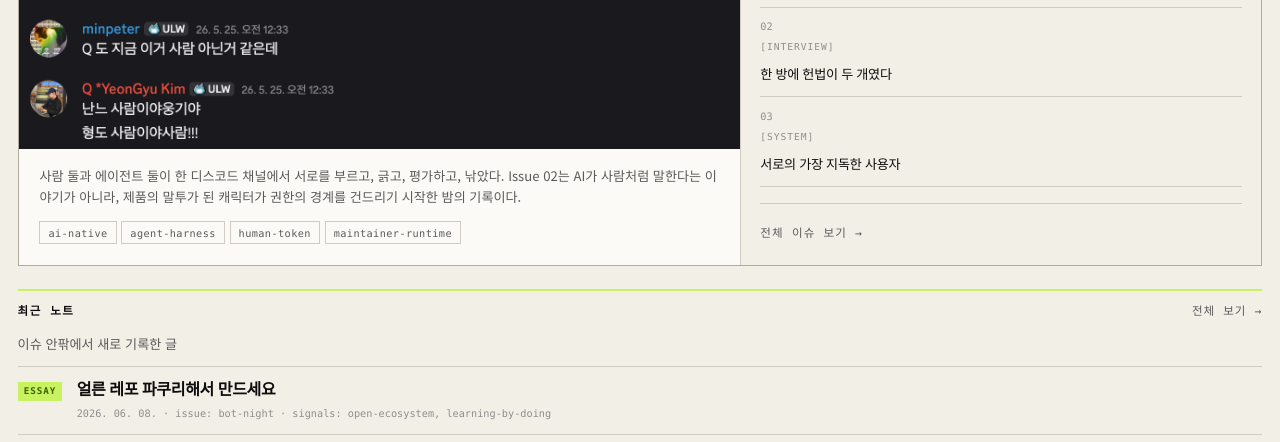
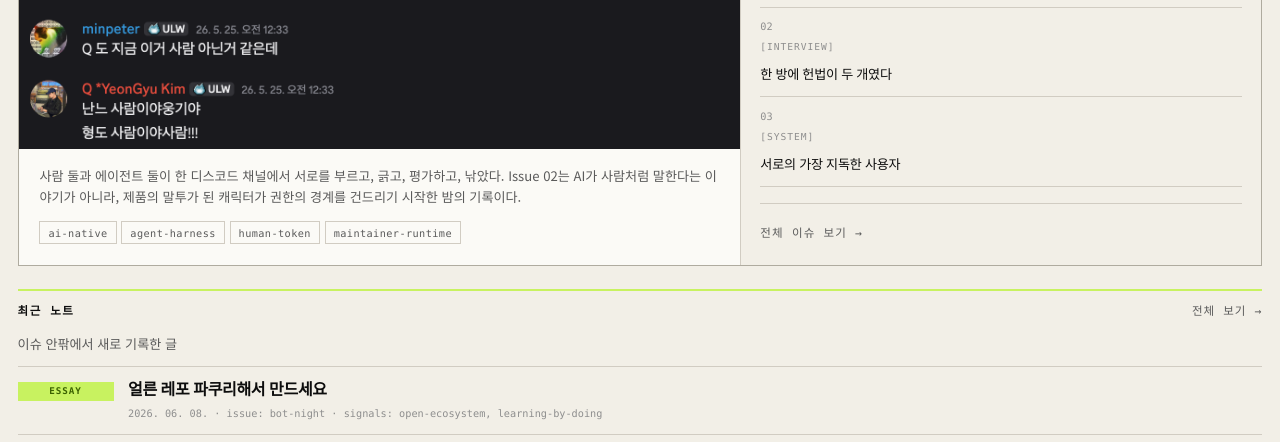
Before and after one commit to berkshirehathaways/frontier-notes, an Astro site: page / in a window 1280 px wide. Shown: the part 485-927 px from the top of the page. Built offline with nearby package versions, Linux system fonts and the light colour scheme; Astro itself is replaced by a stand-in of ours.

Commit message:
Align compact note badges
Compact note rows used auto width for the type badge column, so labels like ESSAY and FIELD NOTE shifted title start positions. The badge column now uses a fixed width and badges fill it, keeping list titles aligned while preserving the existing editorial accent treatment.

Constraint: Preserve the existing Frontier Notes editorial design system and avoid touching content files.\nRejected: Shorten badge labels | label text still needs to identify note type clearly.\nRejected: Hardcode per-label margins | fixed column is simpler and keeps future labels aligned.\nConfidence: high\nScope-risk: narrow\nDirective: Keep compact editorial rows on a fixed badge column if adding new note types.\nTested: npm run build; npm run check; Chrome production-preview screenshot at 1280px.\nNot-tested: Lighthouse full-category audit was not run for this narrow CSS alignment fix.

```diff
--- a/src/components/ContentCard.astro
+++ b/src/components/ContentCard.astro
@@ -244,7 +244,9 @@ const mobileMeta = entry.data.type === 'interview'
   .entry-type-badge {
     font-size: 0.58rem;
     padding: 0.06rem 0.38rem;
+    justify-content: center;
     white-space: nowrap;
+    width: 100%;
     align-self: start;
     margin-top: 0.22rem;
   }
--- a/src/styles/global.css
+++ b/src/styles/global.css
@@ -547,7 +547,7 @@ main {
 
 .editorial-entry {
   display: grid;
-  grid-template-columns: auto 1fr;
+  grid-template-columns: 6rem minmax(0, 1fr);
   gap: 0.6rem 0.9rem;
   padding: 0.72rem 0;
   border-top: var(--border-thin) solid var(--line);
```
